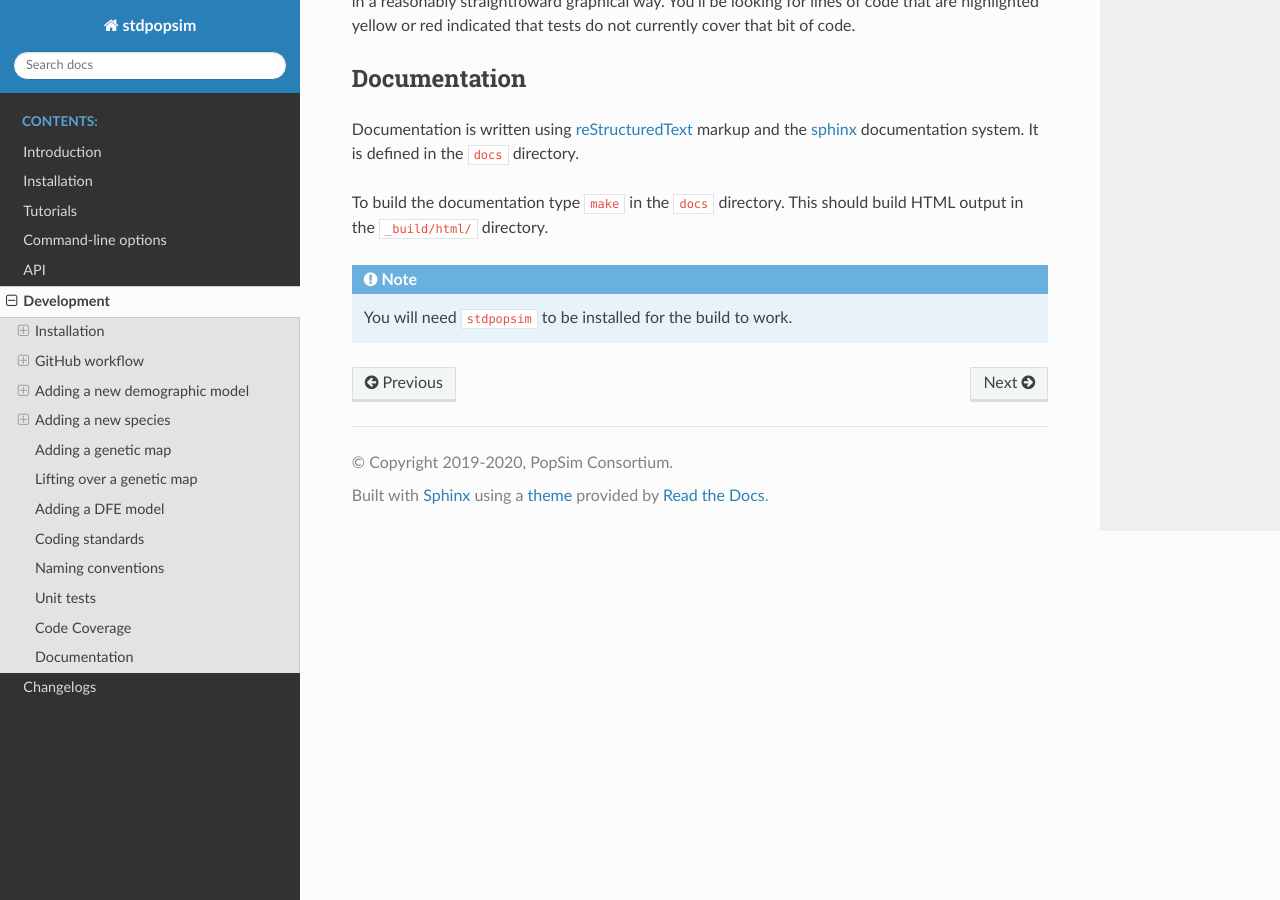
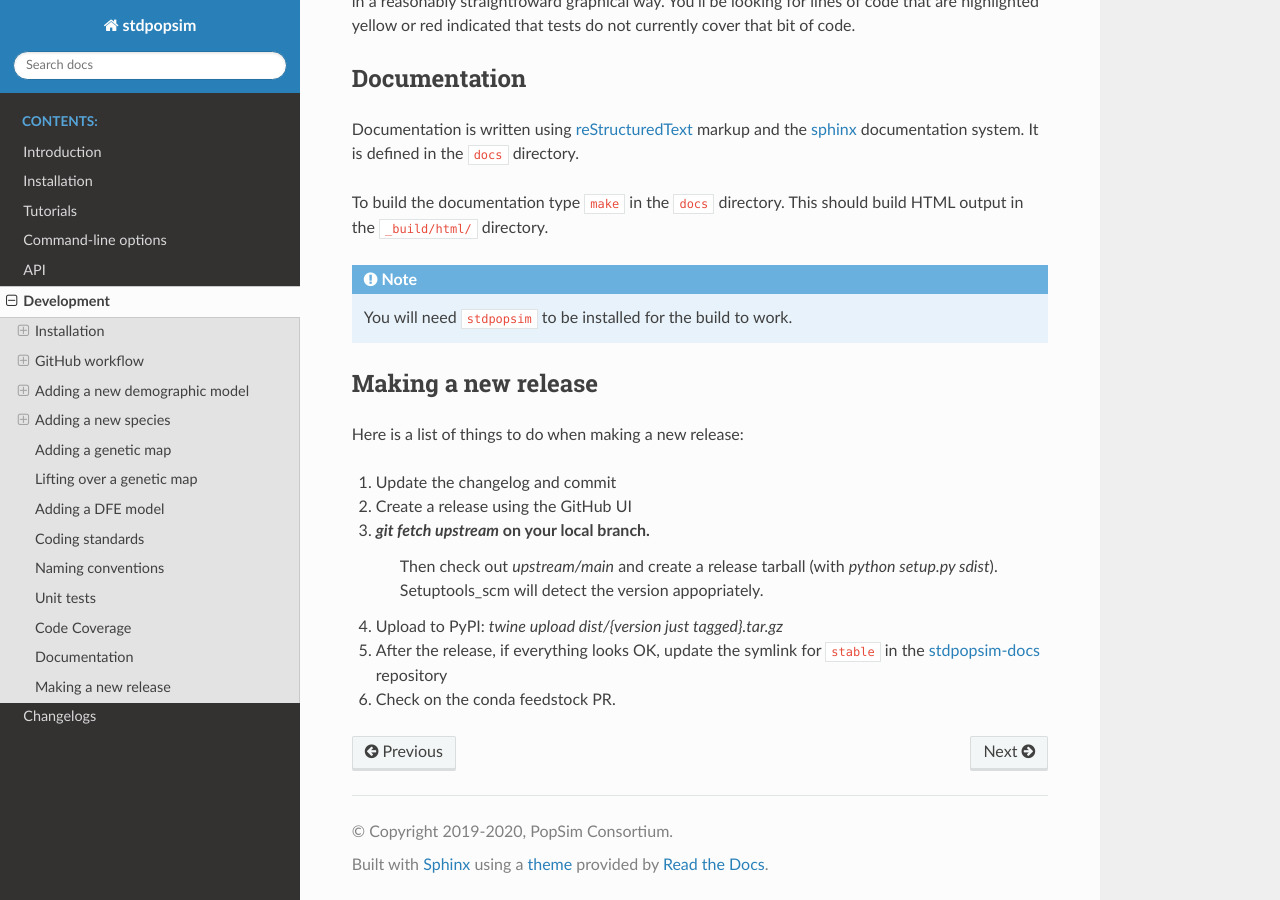
Before and after one commit to popsim-consortium/stdpopsim, a Sphinx documentation site: the page built from docs/development.rst, in a window 1280 px wide and 900 px high, scrolled down 21433 px. Built offline with Sphinx 7.4.7 and the Read the Docs theme 2.0.0, drawn with Linux system fonts in a browser that asks for light colours; pages that are not in the unit, such as notebooks, are missing from menus.

Commit message:
add note on release docs

```diff
--- a/docs/development.rst
+++ b/docs/development.rst
@@ -1183,3 +1183,23 @@ HTML output in the ``_build/html/`` directory.
 .. note::
 
     You will need ``stdpopsim`` to be installed for the build to work.
+
+
+********************
+Making a new release
+********************
+
+Here is a list of things to do when making a new release:
+
+1. Update the changelog and commit
+2. Create a release using the GitHub UI
+3. `git fetch upstream` on your local branch.
+    Then check out `upstream/main` and create a release tarball
+    (with `python setup.py sdist`).
+    Setuptools_scm will detect the version appopriately.
+4. Upload to PyPI: `twine upload dist/{version just tagged}.tar.gz`
+5. After the release, if everything looks OK,
+   update the symlink for ``stable`` in the
+   `stdpopsim-docs <https://github.com/popsim-consortium/stdpopsim-docs>`_
+   repository
+6. Check on the conda feedstock PR.
```
